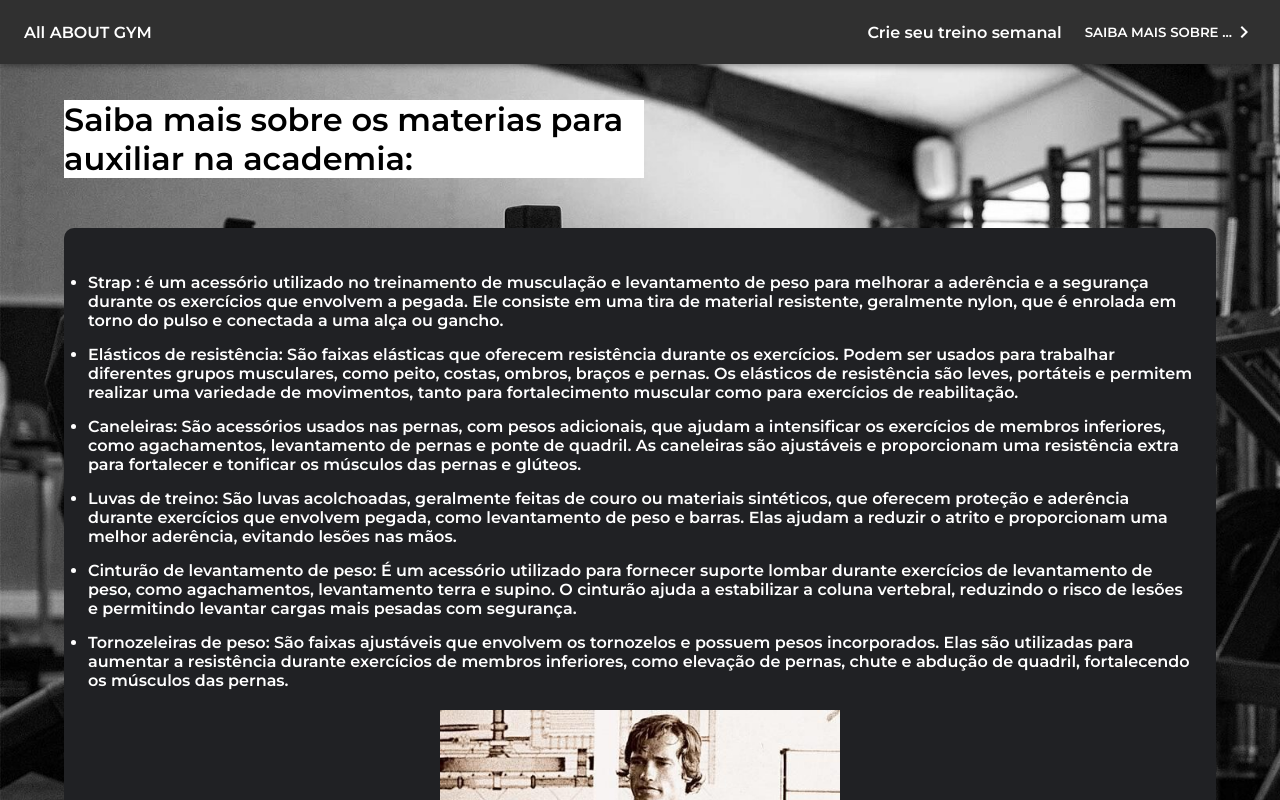
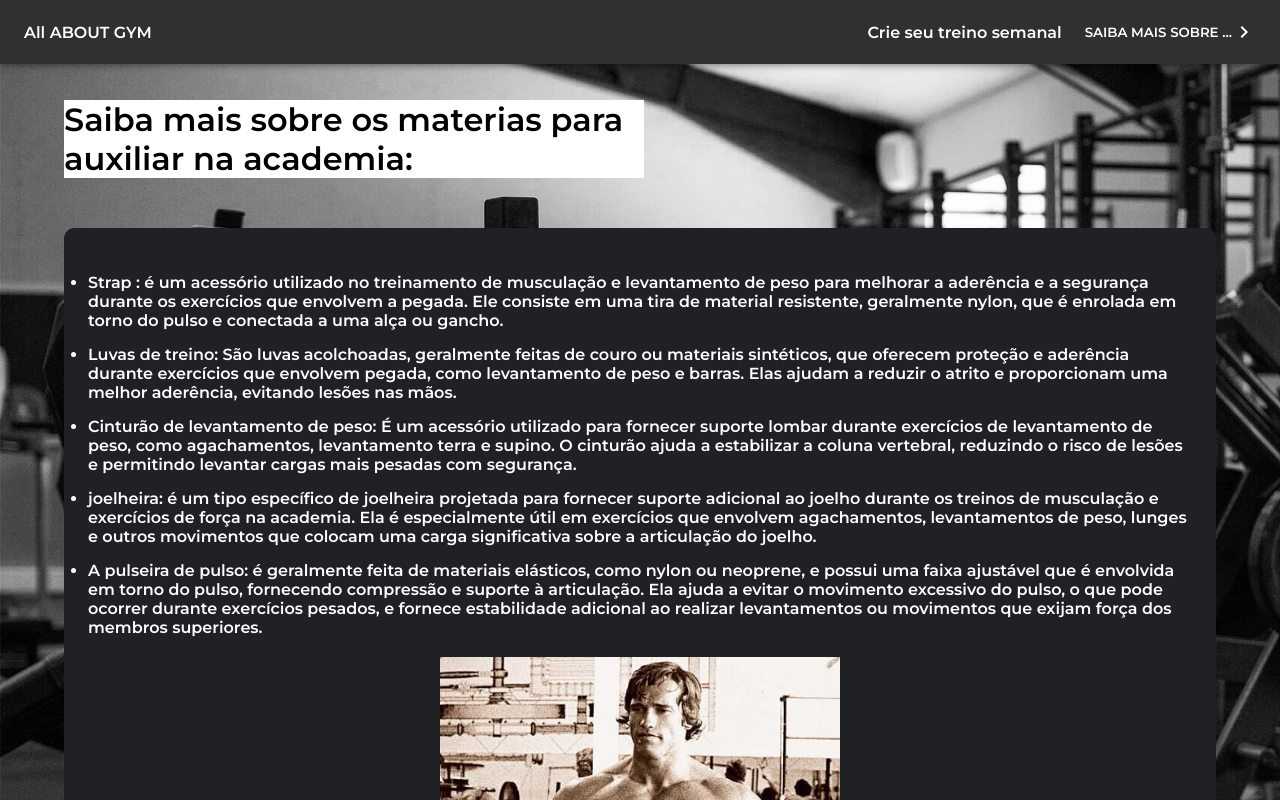
Before and after one commit to NicollasRyan/All-About-Gym, a React (Create React App) app: page /SubjectsHelpGym in a window 1280 px wide. Shown: the top 800 px of the page. Built offline with nearby package versions, Linux system fonts and the light colour scheme; no server answers; what miragejs would draw is missing.

Commit message:
corrigindo o texto da page SubjectsHelpGym

```diff
--- a/src/pages/SubjectsHelpGym/index.tsx
+++ b/src/pages/SubjectsHelpGym/index.tsx
@@ -32,21 +32,6 @@ export function SubjectsHelpGym() {
             pulso e conectada a uma alça ou gancho.
           </ContentList>
           <ContentList>
-            Elásticos de resistência: São faixas elásticas que oferecem
-            resistência durante os exercícios. Podem ser usados para trabalhar
-            diferentes grupos musculares, como peito, costas, ombros, braços e
-            pernas. Os elásticos de resistência são leves, portáteis e permitem
-            realizar uma variedade de movimentos, tanto para fortalecimento
-            muscular como para exercícios de reabilitação.
-          </ContentList>
-          <ContentList>
-            Caneleiras: São acessórios usados nas pernas, com pesos adicionais,
-            que ajudam a intensificar os exercícios de membros inferiores, como
-            agachamentos, levantamento de pernas e ponte de quadril. As
-            caneleiras são ajustáveis e proporcionam uma resistência extra para
-            fortalecer e tonificar os músculos das pernas e glúteos.
-          </ContentList>
-          <ContentList>
             Luvas de treino: São luvas acolchoadas, geralmente feitas de couro
             ou materiais sintéticos, que oferecem proteção e aderência durante
             exercícios que envolvem pegada, como levantamento de peso e barras.
@@ -61,11 +46,21 @@ export function SubjectsHelpGym() {
             permitindo levantar cargas mais pesadas com segurança.
           </ContentList>
           <ContentList>
-            Tornozeleiras de peso: São faixas ajustáveis que envolvem os
-            tornozelos e possuem pesos incorporados. Elas são utilizadas para
-            aumentar a resistência durante exercícios de membros inferiores,
-            como elevação de pernas, chute e abdução de quadril, fortalecendo os
-            músculos das pernas.
+            joelheira: é um tipo específico de joelheira projetada para fornecer
+            suporte adicional ao joelho durante os treinos de musculação e
+            exercícios de força na academia. Ela é especialmente útil em
+            exercícios que envolvem agachamentos, levantamentos de peso, lunges
+            e outros movimentos que colocam uma carga significativa sobre a
+            articulação do joelho.
+          </ContentList>
+          <ContentList>
+            A pulseira de pulso: é geralmente feita de materiais elásticos, como
+            nylon ou neoprene, e possui uma faixa ajustável que é envolvida em
+            torno do pulso, fornecendo compressão e suporte à articulação. Ela
+            ajuda a evitar o movimento excessivo do pulso, o que pode ocorrer
+            durante exercícios pesados, e fornece estabilidade adicional ao
+            realizar levantamentos ou movimentos que exijam força dos membros
+            superiores.
           </ContentList>
         </ContainerList>
         <BoxImg>
```
Also changed, not shown: src/img/strep.jpg (added).
